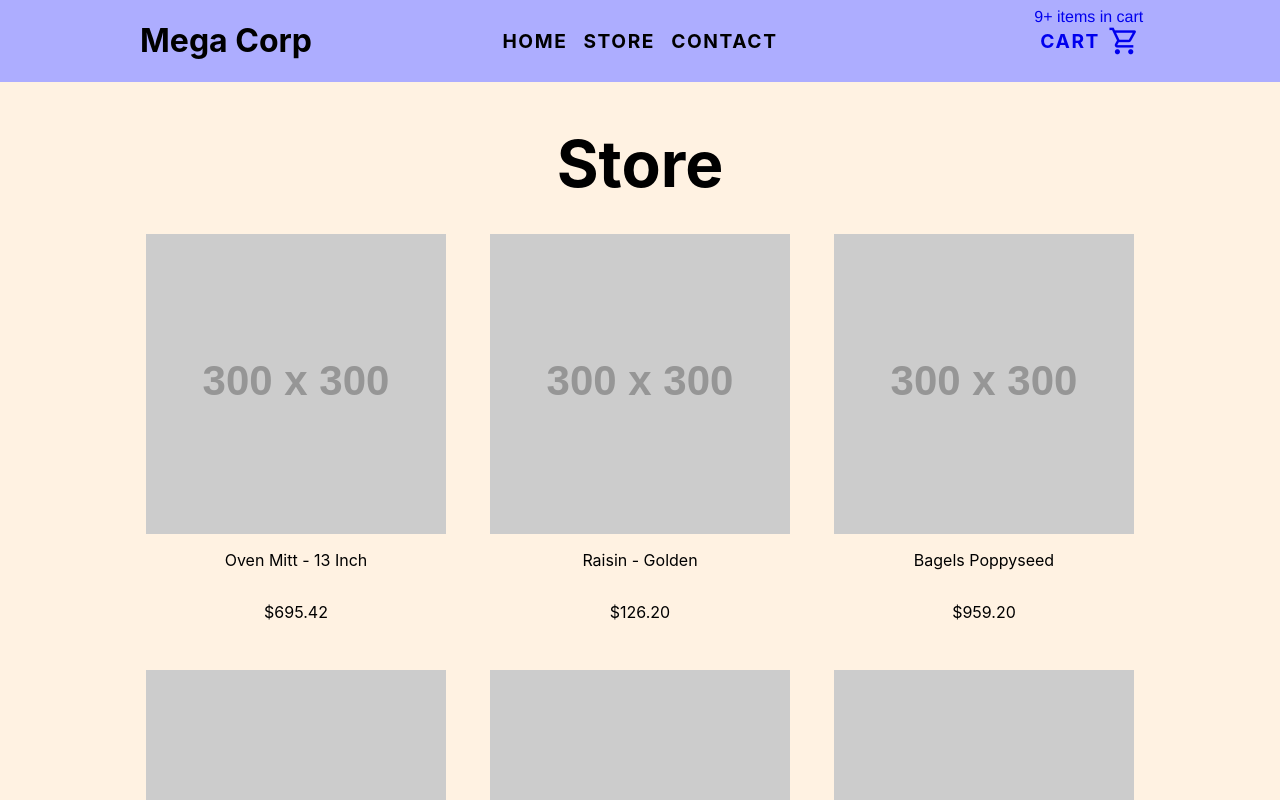
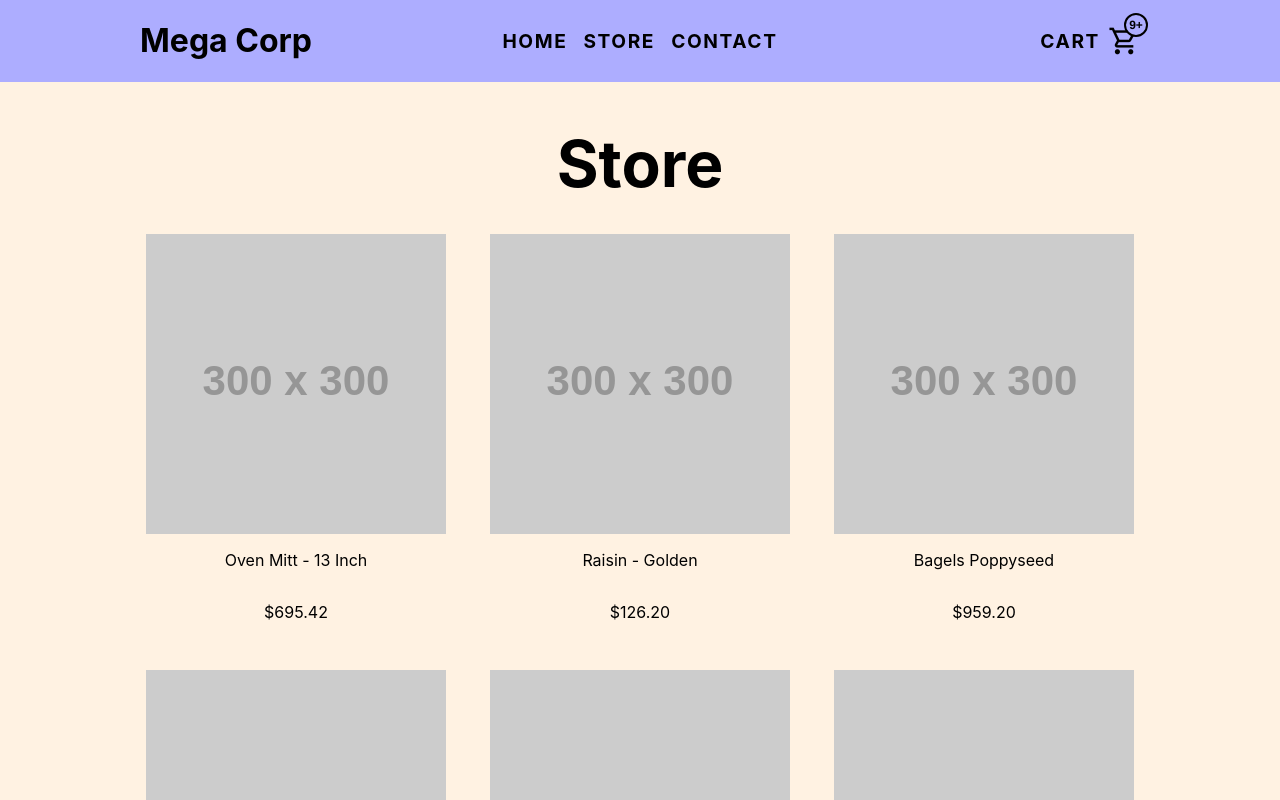
Before and after one commit to RTnhN/Store-app, a React (Create React App) app: page /store in a window 1280 px wide. Shown: the top 800 px of the page. Built offline with nearby package versions, Linux system fonts and the light colour scheme.

Commit message:
Tweak item cart style
Before, it was a little ugly how it showed the number of products in the
cart.

```diff
--- a/src/Components/Sub-Components/Header/Header.js
+++ b/src/Components/Sub-Components/Header/Header.js
@@ -6,12 +6,10 @@ function Header(props) {
   let itemsInCart;
   if (props.itemsInCart < 1) {
     itemsInCart = "";
-  } else if (props.itemsInCart === 1) {
-    itemsInCart = '1 item in cart';
-  } else if (props.itemsInCart >= 1 && props.itemsInCart <= 9) {
-    itemsInCart = `${props.itemsInCart} items in cart`;
+  } else if (props.itemsInCart >= 1 && props.itemsInCart < 9) {
+    itemsInCart = `${props.itemsInCart}`;
   } else {
-    itemsInCart = "9+ items in cart";
+    itemsInCart = "9+";
   }
 
   return (
--- a/src/Styles/Header.css
+++ b/src/Styles/Header.css
@@ -49,6 +49,7 @@ nav a{
   align-items: center;
   gap: .5rem;
   justify-self: flex-end;
+  color: black;
 }
 
 #cartIcon{
@@ -59,14 +60,19 @@ nav a{
 
 #cartIcon:not(#cartIcon[value=""])::after{
   font-family: 'Franklin Gothic Medium', 'Arial Narrow', Arial, sans-serif;
-  display: block;
+  display: flex;
+  align-items: center;
+  justify-content: center;
   content:attr(value);
-  width: 7rem;
-  height: 2rem;
-  padding: .5rem;
+  width: 1.25rem;
+  height: 1.25rem;
   text-align: center;
   position: relative;
-  top: -3.5rem;
-  left: -5.2rem;
-  font-size: 1rem;
+  top: -2.75rem;
+  left: 1rem;
+  font-size: .75rem;
+  font-weight: 700;
+  border : 2px solid black;
+  background-color: hsl(240, 100%, 84%);
+  border-radius: 50%;
 }
```
